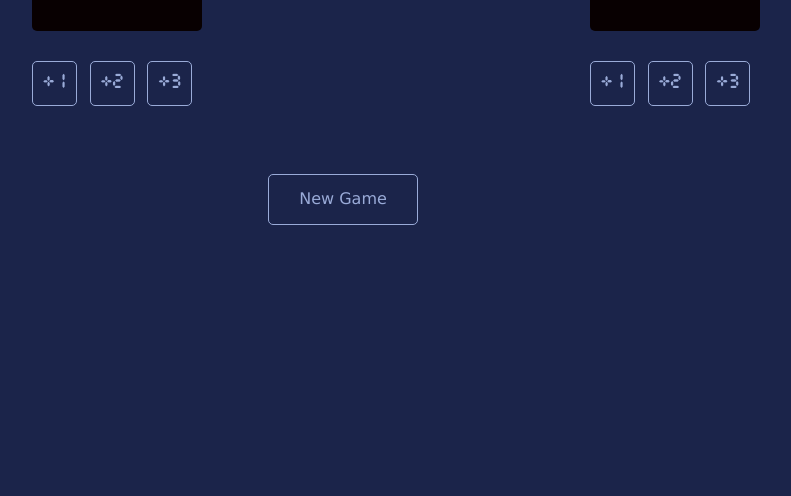
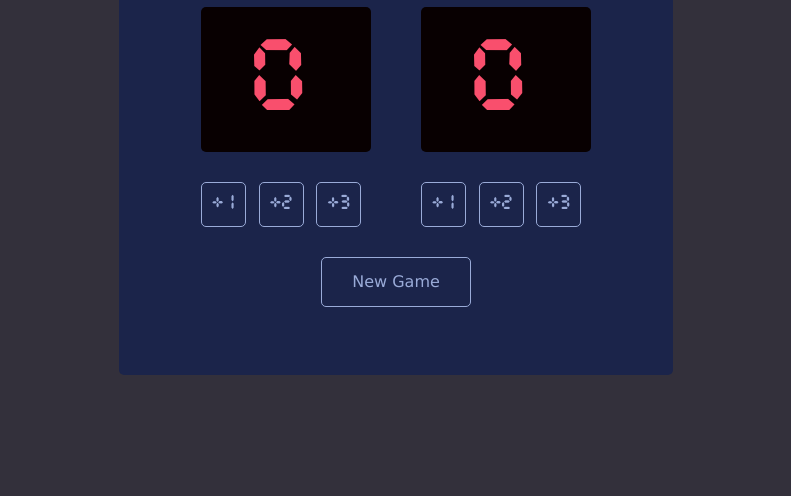
Before and after one commit to famanakis/scoreboard, a plain HTML site: page index.html in a window 1280 px wide. Shown: the part 304-800 px from the top of the page, without its empty margins (244-1035 px from the left). Drawn offline with nearby package versions, Linux system fonts and the light colour scheme.

Commit message:
CSS and Screenshot
Add flexbox to CSS body and container.  Added hover state to points buttons.  Added screenshot to file.

```diff
--- a/index.css
+++ b/index.css
@@ -9,16 +9,30 @@
 
 body {
     margin: 0;
-    background: #1b244a;
+    background: #33303b;
     font-family: Verdana, Geneva, Tahoma, sans-serif;
+    display: flex;
+    justify-content: center;
+    align-items: center;
 }
 
 .container {
     display: flex;
+    flex-direction: column;
     justify-content: space-around;
+    align-items: center;
+    background: #1b244a;
     color: #eeeeee;
     font-size: 40px;
     padding: 68px 82px;
+    border-radius: 5px;
+}
+
+.score-count {
+    display: flex;
+    flex-direction: row;
+    justify-content: space-around;
+    gap: 50px;
 }
 
 .scoreBoard {
@@ -54,6 +68,12 @@ body {
     font-weight: 400;
     height: 45px;
     width: 45px;
+    cursor: pointer;
+}
+
+.addBtns:hover, .addBtns:focus {
+    color: #DFEB43;
+    background: #29366f;
 }
 
 .newGameBtn {
@@ -61,7 +81,8 @@ body {
     font-size: 16px;
     padding: 15px;
     width: 150px;
-    margin-left: 40%
+    margin-top: 30px;
+    cursor: pointer;
 }
 
 .newGameBtn:hover, .newGameBtn:focus {
--- a/index.html
+++ b/index.html
@@ -8,6 +8,7 @@
     </head>
     <body>
         <div class="container">
+            <div class="score-count">
                 <div>
                     <h3>HOME</h3>
                     <h2 id="homeScore" class="scoreBoard">0</h2>
@@ -20,6 +21,8 @@
                 </div>
             </div>
             <div id="newGame" class="newGame"></div>
+        </div>
+
         <script src="index.js"></script>
     </body>
 </html>
```
Also changed, not shown: Scoreboard Screenshot.png (added). Lines whose indentation alone changed are shown as unchanged.
